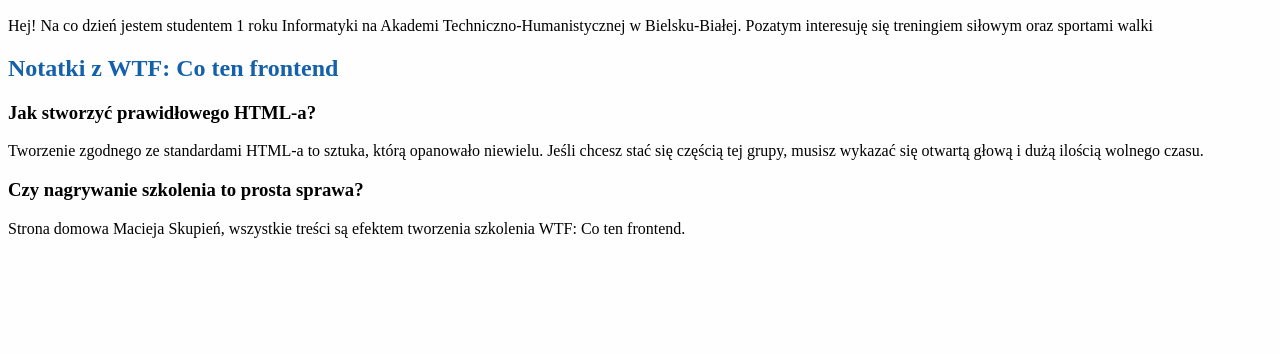
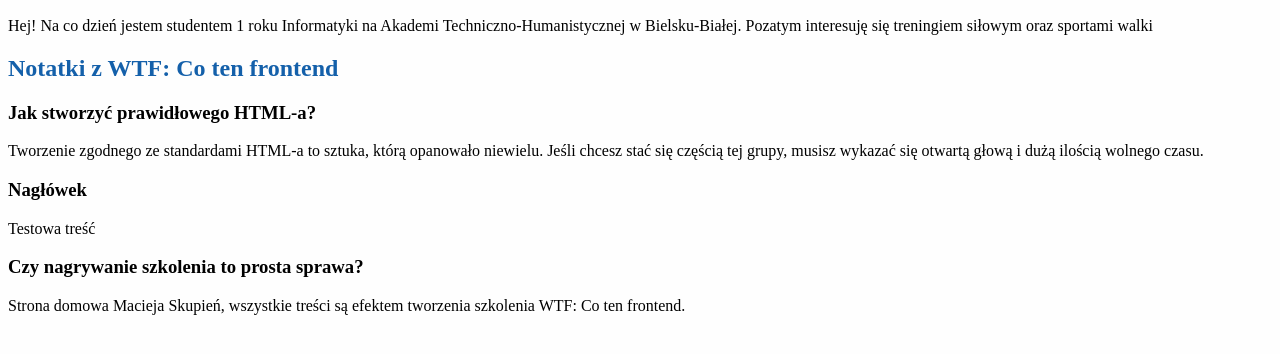
Before and after one commit to MSkupien/Homepage, a plain HTML site: page index.html in a window 1280 px wide. Shown: the part 110-464 px from the top of the page. Drawn offline with Linux system fonts and the light colour scheme.

Commit message:
New article

```diff
--- a/index.html
+++ b/index.html
@@ -31,6 +31,10 @@
           </p>
         </article>
         <article>
+          <h3>Nagłówek</h3>
+          <p>Testowa treść</p>
+        </article>
+        <article>
           <h3>Czy nagrywanie szkolenia to prosta sprawa?</h3>
         </article>
       </section>
```
